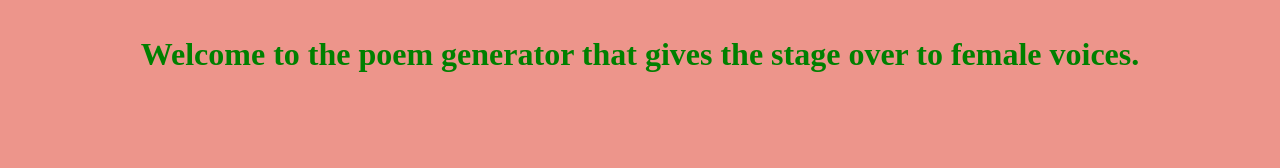
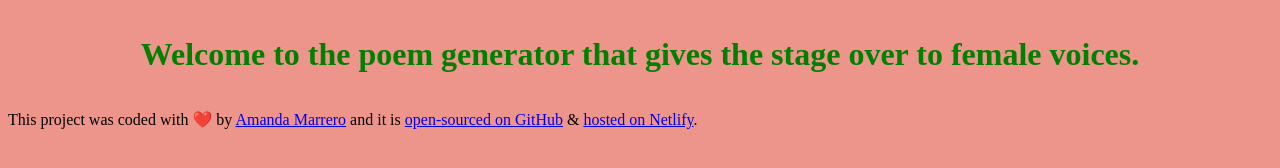
Before and after one commit to michAele13/her-verse-poem-generator, a plain HTML site: page index.html in a window 1280 px wide. Drawn offline with Linux system fonts and the light colour scheme.

Commit message:
Added footer with links to my work.

```diff
--- a/index.html
+++ b/index.html
@@ -8,6 +8,7 @@
 </head>
 <body>
     <h1>Welcome to the poem generator that gives the stage over to female voices.</h1>
+    <footer>This project was coded with ❤️ by <a href="https://github.com/michAele13">Amanda Marrero</a> and it is <a href="https://github.com/michAele13/her-verse-poem-generator">open-sourced on GitHub</a> & <a href="https://herverse-ai-poem-generator.netlify.app/">hosted on Netlify</a>.</footer>
 
     <script src="src/script.js"></script>
 </body>
```
